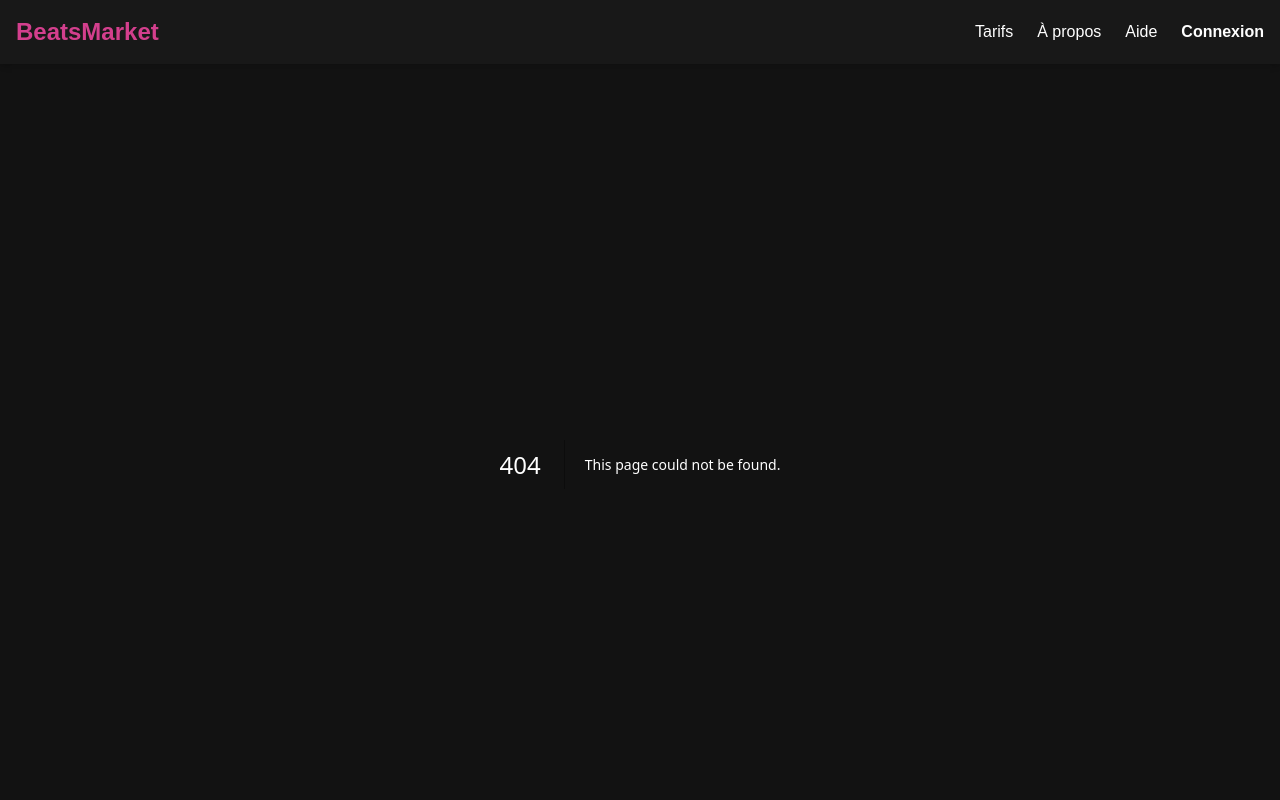
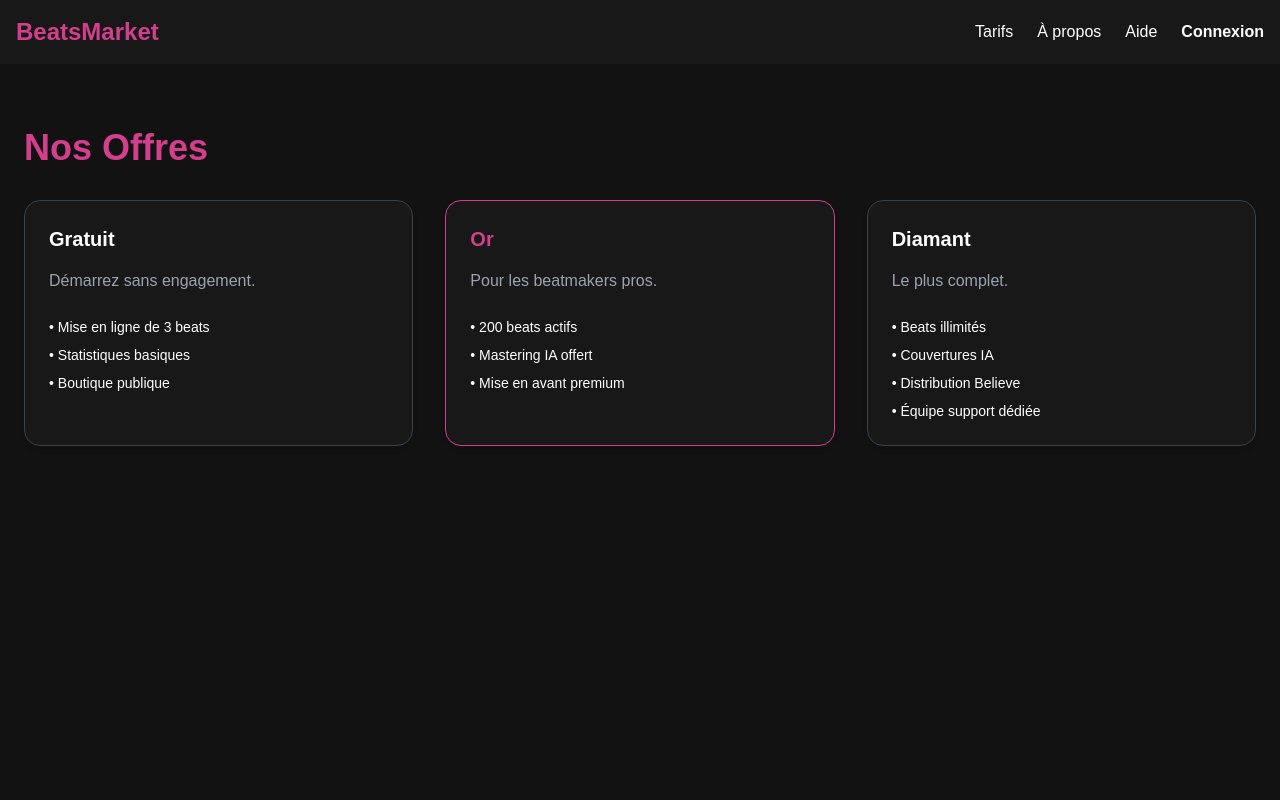
Before and after one commit to jaypms/beatsmarketlebon, a Next.js app: page /pricing in a window 1280 px wide. Before the commit this address had no page. Shown: the top 800 px of the page. Built offline with nearby package versions, Linux system fonts and the light colour scheme.

Commit message:
Create page.tsx

```diff
--- /dev/null
+++ b/app/pricing/page.tsx
@@ -0,0 +1,42 @@
+import React from "react"
+
+export default function PricingPage() {
+  return (
+    <section className="min-h-screen px-6 py-16 bg-darkbg text-white font-poppins">
+      <h1 className="text-4xl font-bold mb-8 text-primary">Nos Offres</h1>
+
+      <div className="grid grid-cols-1 md:grid-cols-3 gap-8">
+        <div className="bg-darkbg2 p-6 rounded-2xl shadow-md border border-gray-700">
+          <h2 className="text-xl font-semibold mb-4">Gratuit</h2>
+          <p className="text-gray-400 mb-6">Démarrez sans engagement.</p>
+          <ul className="text-sm space-y-2">
+            <li>• Mise en ligne de 3 beats</li>
+            <li>• Statistiques basiques</li>
+            <li>• Boutique publique</li>
+          </ul>
+        </div>
+
+        <div className="bg-darkbg2 p-6 rounded-2xl shadow-md border border-primary">
+          <h2 className="text-xl font-semibold text-primary mb-4">Or</h2>
+          <p className="text-gray-400 mb-6">Pour les beatmakers pros.</p>
+          <ul className="text-sm space-y-2">
+            <li>• 200 beats actifs</li>
+            <li>• Mastering IA offert</li>
+            <li>• Mise en avant premium</li>
+          </ul>
+        </div>
+
+        <div className="bg-darkbg2 p-6 rounded-2xl shadow-md border border-gray-700">
+          <h2 className="text-xl font-semibold mb-4">Diamant</h2>
+          <p className="text-gray-400 mb-6">Le plus complet.</p>
+          <ul className="text-sm space-y-2">
+            <li>• Beats illimités</li>
+            <li>• Couvertures IA</li>
+            <li>• Distribution Believe</li>
+            <li>• Équipe support dédiée</li>
+          </ul>
+        </div>
+      </div>
+    </section>
+  )
+}
```
